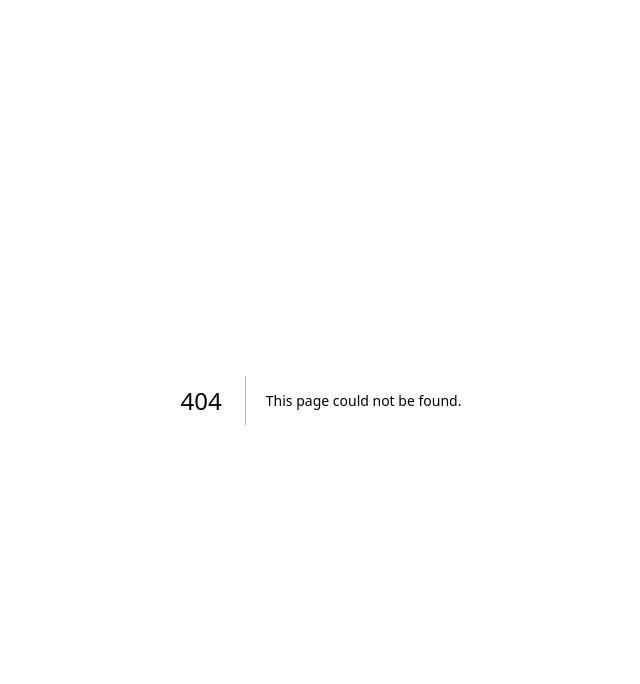
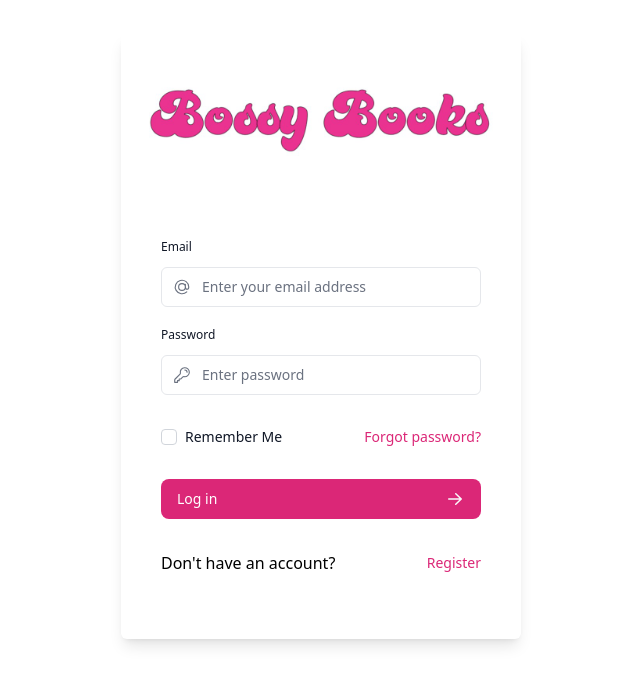
Before and after one commit to campbell-frost/bossy-books, a Next.js app: page /login in a window 1280 px wide. Before the commit this address had no page. Shown: the top 684 px of the page, without its empty margins (319-959 px from the left). Built offline with nearby package versions, Linux system fonts and the light colour scheme.

Commit message:
Initial Create

```diff
--- a/app/layout.tsx
+++ b/app/layout.tsx
@@ -1,3 +1,4 @@
+import '@/app/ui/global.css';
 export default function RootLayout({
   children,
 }: {
--- /dev/null
+++ b/app/login/page.tsx
@@ -0,0 +1,23 @@
+import logo from '/public/bossybookslogo3.jpg'
+import Image from 'next/image'
+import LoginForm from '@/app/ui/login-form';
+
+export default function LoginPage() {
+    return (
+        <main className="flex items-center justify-center md:h-screen">
+            <div className="relative mx-auto rounded-md flex w-full bg-white-50 shadow-lg max-w-[400px] flex-col space-y-2.5 p-4 md:-mt-32">
+                <div className="flex h-20 w-full items-end p-3 md:h-36">
+                    <div className=" text-white ">
+                        <Image
+                            src={logo}
+                            alt="bossy books logo"
+                            height="200"
+                            width="600"
+                        />
+                    </div>
+                </div>
+                <LoginForm />
+            </div>
+        </main>
+    );
+}
--- a/app/ui/button.tsx
+++ b/app/ui/button.tsx
@@ -9,7 +9,7 @@ export function Button({ children, className, ...rest }: ButtonProps) {
     <button
       {...rest}
       className={clsx(
-        'flex h-10 items-center rounded-lg bg-blue-500 px-4 text-sm font-medium text-white transition-colors hover:bg-blue-400 focus-visible:outline focus-visible:outline-2 focus-visible:outline-offset-2 focus-visible:outline-blue-500 active:bg-blue-600 aria-disabled:cursor-not-allowed aria-disabled:opacity-50',
+        'flex h-10 items-center rounded-lg bg-pink-600 px-4 text-sm font-medium text-white transition-colors hover:bg-pink-700 focus-visible:outline focus-visible:outline-2 focus-visible:outline-offset-2 focus-visible:outline-blue-500 active:bg-blue-600 aria-disabled:cursor-not-allowed aria-disabled:opacity-50',
         className,
       )}
     >
--- /dev/null
+++ b/app/ui/fonts.ts
@@ -0,0 +1,8 @@
+import { Inter } from 'next/font/google';
+import { Lusitana } from 'next/font/google'
+
+export const inter = Inter({ subsets: ['latin'] });
+export const lusitana = Lusitana({
+    weight: ['400', '700'],
+    subsets: ['latin']
+});
--- a/app/ui/login-form.tsx
+++ b/app/ui/login-form.tsx
@@ -6,14 +6,13 @@ import {
 } from '@heroicons/react/24/outline';
 import { ArrowRightIcon } from '@heroicons/react/20/solid';
 import { Button } from './button';
+import Link from 'next/link';
 
 export default function LoginForm() {
   return (
     <form className="space-y-3">
-      <div className="flex-1 rounded-lg bg-gray-50 px-6 pb-4 pt-8">
-        <h1 className={`${lusitana.className} mb-3 text-2xl`}>
-          Please log in to continue.
-        </h1>
+      <div className="flex-1 px-6 pb-4 pt-4">
+
         <div className="w-full">
           <div>
             <label
@@ -54,8 +53,37 @@ export default function LoginForm() {
               <KeyIcon className="pointer-events-none absolute left-3 top-1/2 h-[18px] w-[18px] -translate-y-1/2 text-gray-500 peer-focus:text-gray-900" />
             </div>
           </div>
+          <div className="flex items-center justify-between my-8">
+            <label className="flex items-center">
+              <input
+                type="checkbox"
+                id="rememberMe"
+                name="rememberMe"
+                className="h-4 w-4 text-pink-600 focus:ring-pink-500 border-gray-300 rounded"
+              />
+              <span className="ml-2 block text-sm text-gray-900">Remember Me</span>
+            </label>
+            <div className="text-sm">
+              <a href="#" className=" text-pink-600 hover:underline">
+                Forgot password?
+              </a>
+            </div>
+          </div>
         </div>
         <LoginButton />
+        <div className="flex items-center justify-between mt-8">
+          <div className="flex items-center">
+
+            <p>
+              Don't have an account?{' '}
+            </p>
+          </div>
+          <div className="text-sm">
+            <Link href="/register" className="text-pink-600 hover:underline">
+              Register
+            </Link>
+          </ div>
+        </div>
         <div className="flex h-8 items-end space-x-1">
           {/* Add form errors here */}
         </div>
```
Also changed, not shown: app/page.tsx (deleted, +0 -33 lines), app/ui/acme-logo.tsx (deleted, +0 -13 lines), app/ui/home.module.css (added, +7 -0 lines), public/bossybookslogo3.jpg (added).
